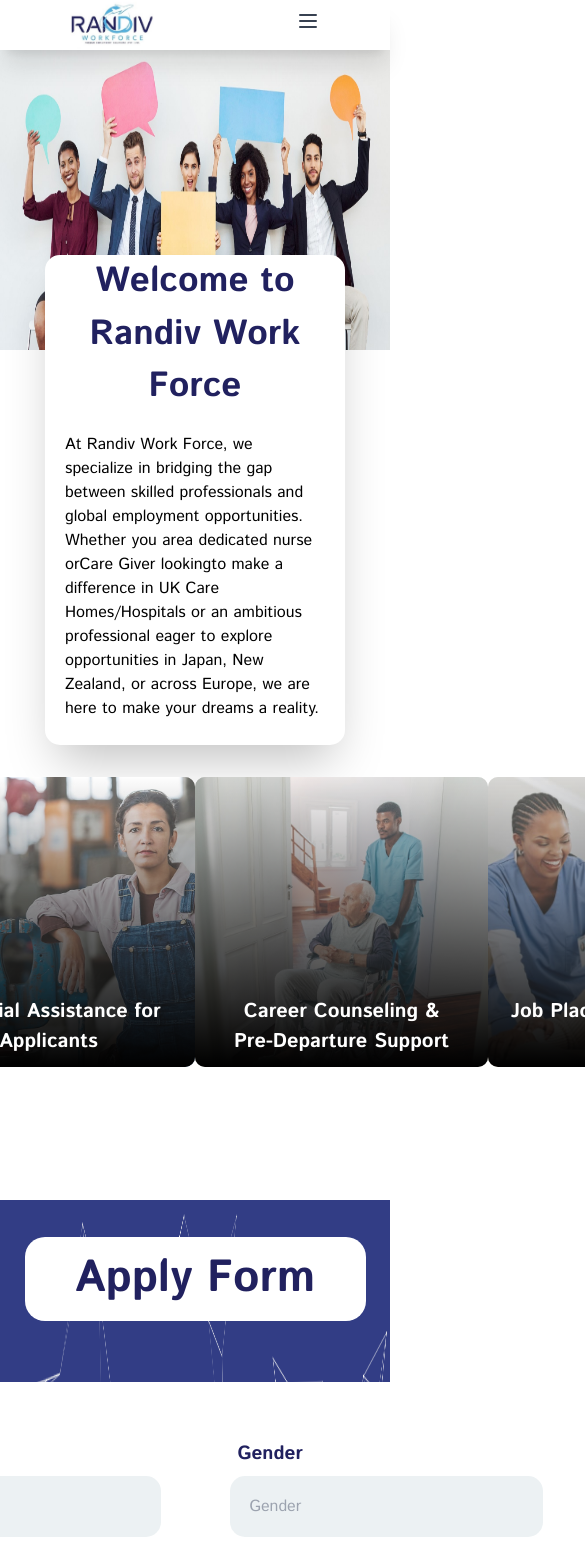
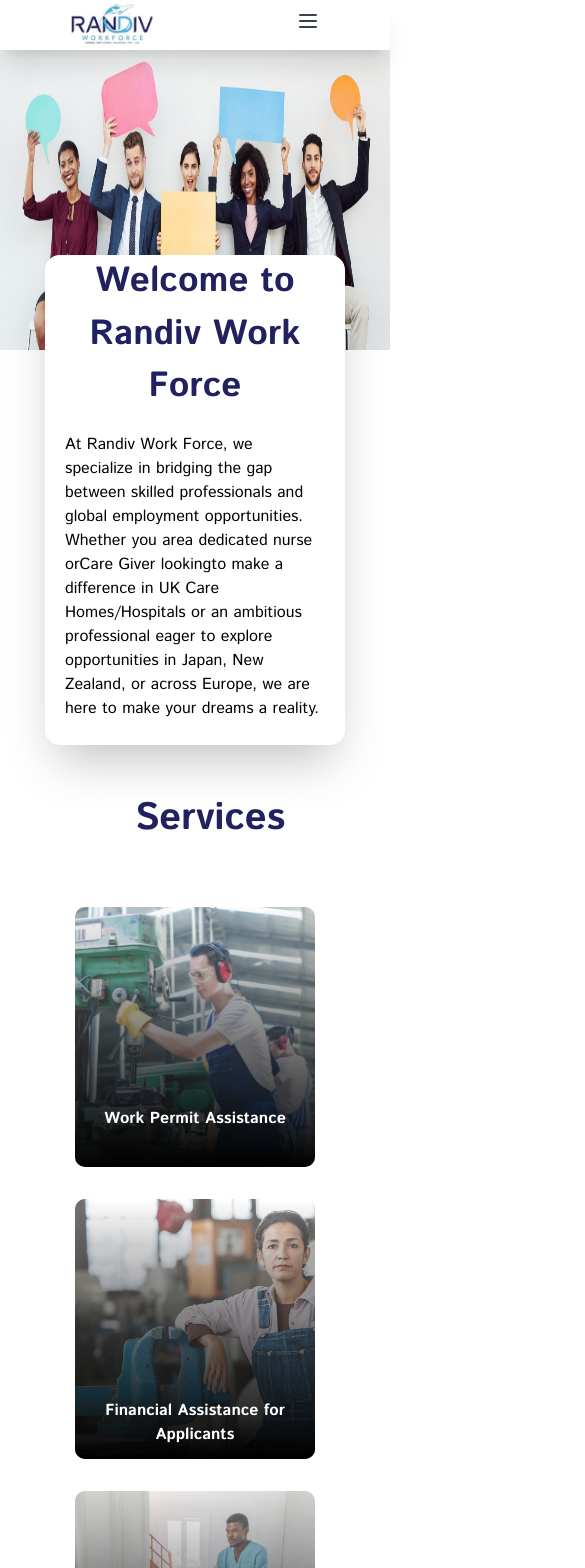
Before and after one commit to UdayaSanjeewa/randiv_workforce, a Next.js app: page / in a window 390 px wide. Shown: the top 1568 px of the page, 585 px wide, since content can reach past the window. Built offline with nearby package versions, Linux system fonts and the light colour scheme.

Commit message:
responsive homepageServices component

```diff
--- a/src/components/HomePage/Services.tsx
+++ b/src/components/HomePage/Services.tsx
@@ -9,16 +9,16 @@ import Link from "next/link";
 function services() {
   return (
     <div className="flex items-center justify-center">
-      <div className="w-[1300px] h-[500px]">
+      <div className="md:w-[1300px] h-[1500px] md:h-[500px]">
         {/* Heading */}
-        <h2 className="text-[38px] font-[700] text-[#21215F] mb-[20px]">
+        <h2 className="text-[38px] text-center md:text-start mt-[90px] ml-[30px] md:ml-[120px] md:mt-[100px] xl:ml-0 xl:mt-0 font-[700] text-[#21215F] mb-[20px]">
           Services
         </h2>
 
         {/* Cards */}
-        <div className="flex flex-row justify-between">
+        <div className="flex flex-col gap-8 md:gap-0 md:flex-row items-center md:justify-around xl:justify-between p-10 md:p-0">
           {/* Card 01 */}
-          <Link href="/Services" className="relative w-[293px] h-[290px]">
+          <Link href="/Services" className="relative w-[240px] h-[260px] md:w-[190px] md:h-[220px] xl:w-[283px] xl:h-[290px]">
             <Image
               src={serveOne}
               alt="service 01"
@@ -29,15 +29,15 @@ function services() {
             {/* black gradient */}
             <div className="absolute inset-0 bg-gradient-to-t from-black rounded-[10px]"></div>
             {/* topic */}
-            <div className="absolute inset-0 text-center mt-[220px]">
-              <p className="text-white text-[20px] font-[700]">
+            <div className="absolute inset-0 text-center mt-[200px] md:mt-[150px] xl:mt-[220px]">
+              <p className="text-white xl:text-[20px] font-[700]">
                 Work Permit Assistance
               </p>
             </div>
           </Link>
 
           {/* Card 02 */}
-          <Link href="/Services"  className="relative w-[293px] h-[290px]">
+          <Link href="/Services"  className="relative w-[240px] h-[260px] md:w-[190px] md:h-[220px] xl:w-[283px] xl:h-[290px]">
             <Image
               src={serveTwo}
               alt="service 01"
@@ -48,15 +48,15 @@ function services() {
             {/* black gradient */}
             <div className="absolute inset-0 bg-gradient-to-t from-black rounded-[10px]"></div>
             {/* topic */}
-            <div className="absolute inset-0 text-center mt-[220px]">
-              <p className="text-white text-[20px] font-[700] ">
+            <div className="absolute inset-0 text-center mt-[200px] md:mt-[150px] xl:mt-[220px]">
+              <p className="text-white xl:text-[20px] font-[700] ">
                 Financial Assistance for Applicants
               </p>
             </div>
           </Link>
 
           {/* Card 03 */}
-          <Link href="/Services"  className="relative w-[293px] h-[290px]">
+          <Link href="/Services"  className="relative w-[240px] h-[260px] md:w-[190px] md:h-[220px] xl:w-[283px] xl:h-[290px]">
             <Image
               src={serveThree}
               alt="service 01"
@@ -66,8 +66,8 @@ function services() {
             {/* black gradient */}
             <div className="absolute inset-0 bg-gradient-to-t from-black rounded-[10px]"></div>
             {/* topic */}
-            <div className="absolute inset-0 text-center mt-[220px]">
-              <p className="text-white text-[20px] font-[700]">
+            <div className="absolute inset-0 text-center mt-[200px] md:mt-[150px] xl:mt-[220px]">
+              <p className="text-white xl:text-[20px] font-[700]">
                 Career Counseling &
                 <br />
                 Pre-Departure Support
@@ -76,7 +76,7 @@ function services() {
           </Link>
 
           {/* Card 04 */}
-          <Link href="/Services"  className="relative w-[293px] h-[290px]">
+          <Link href="/Services"  className="relative w-[240px] h-[260px] md:w-[190px] md:h-[220px] xl:w-[283px] xl:h-[290px]">
             <Image
               src={serveFour}
               alt="service 01"
@@ -86,8 +86,8 @@ function services() {
             {/* black gradient */}
             <div className="absolute inset-0 bg-gradient-to-t from-black rounded-[10px]"></div>
             {/* topic */}
-            <div className="absolute inset-0 text-center mt-[220px]">
-              <p className="text-white text-[20px] font-[700]">
+            <div className="absolute inset-0 text-center mt-[200px] md:mt-[150px] xl:mt-[220px]">
+              <p className="text-white xl:text-[20px] font-[700]">
                 Job Placement in UK Care Homes
               </p>
             </div>
```
